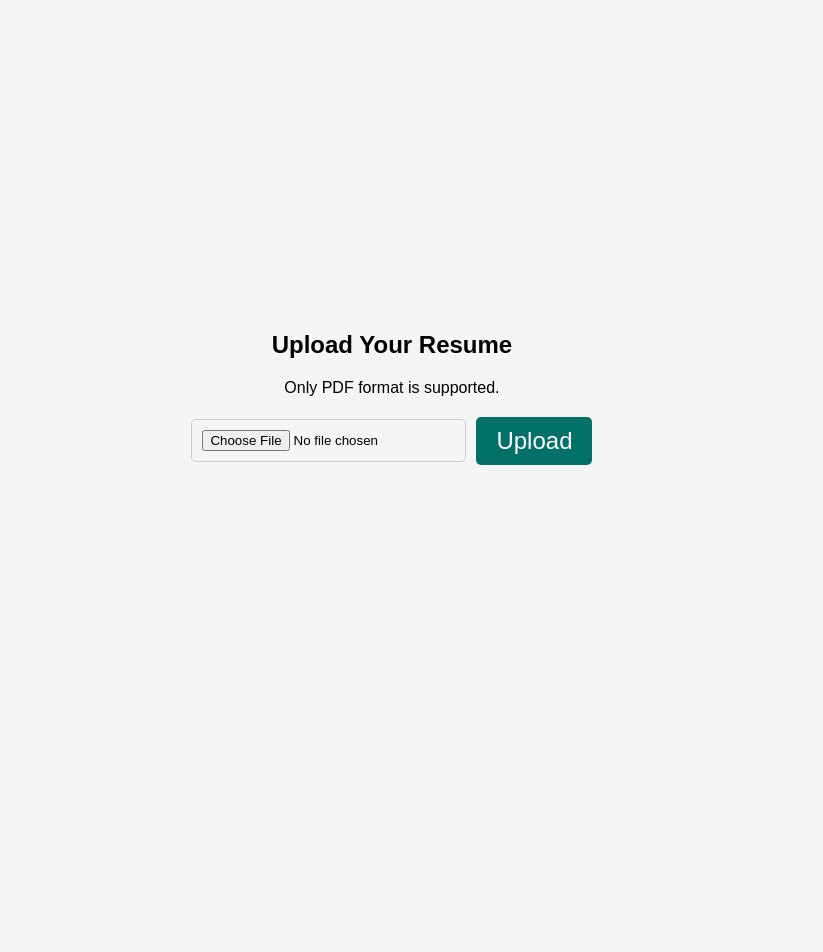
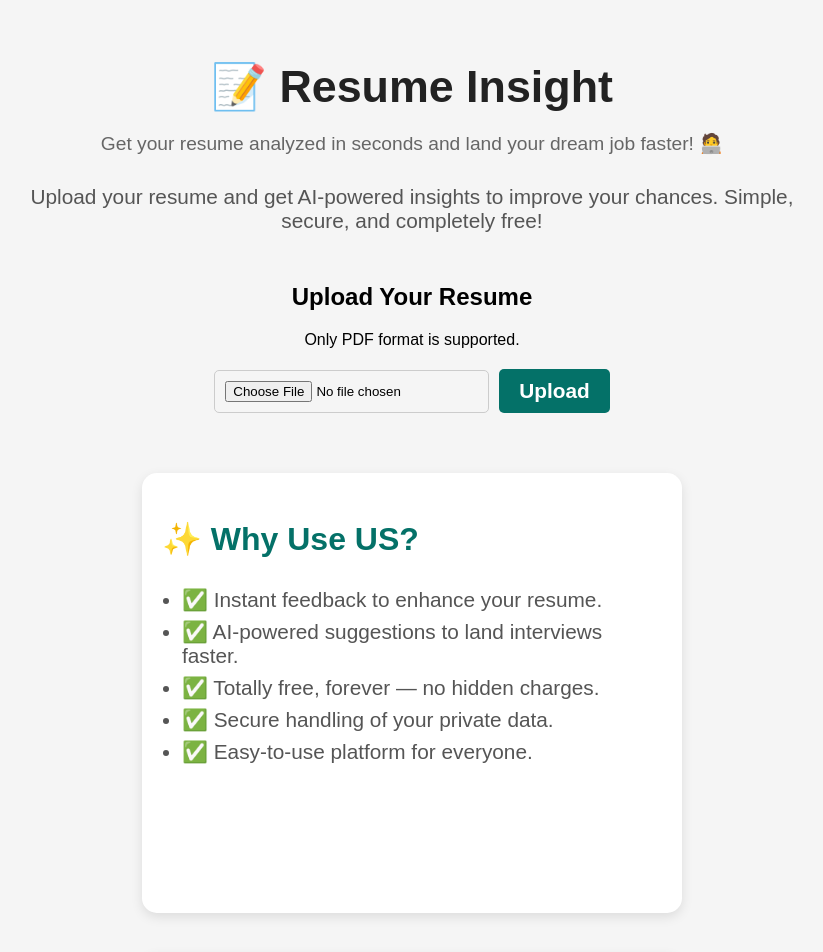
Before and after one commit to dhruvdaberao/Resume-Insight, a React (Create React App) app: page / in a window 1280 px wide. Shown: the top 952 px of the page, without its empty margins (228-1051 px from the left). Before the commit the page ends 800 px from the top, so only its background shows below. Built offline with nearby package versions, Linux system fonts and the light colour scheme.

Commit message:
Your meaningful commit message here

```diff
--- a/src/pages/AnalyzerPage.js
+++ b/src/pages/AnalyzerPage.js
@@ -116,7 +116,7 @@ const AnalyzerPage = () => {
   return (
     <div className="analyzer-page">
       <Typography variant="h3" className="page-heading">
-        🚀 Resume Analyzer Results
+        Analysis Results
       </Typography>
       <Typography variant="h6" className="page-subheading">
         Tailored analysis and suggestions for your selected company
--- a/src/pages/UploadResume.js
+++ b/src/pages/UploadResume.js
@@ -57,22 +57,85 @@ const UploadResume = () => {
   };
 
   return (
+    // <div className="upload-page">
+    //   <h2 className="title">Upload Your Resume</h2>
+    //   <p className="subtitle">Only PDF format is supported.</p>
+    //   <div className="upload-controls">
+    //     <input type="file" accept=".pdf" onChange={handleFileChange} className="file-input" />
+    //     <button onClick={handleUpload} className="upload-button" disabled={loading || !selectedFile}>
+    //       {loading ? "Uploading..." : "Upload"}
+    //     </button>
+    //   </div>
+    //   <p className="message">{message}</p>
+    //   {fileUploaded && (
+    //     <button onClick={() => navigate("/companyPage")} className="navigate-button">
+    //       Click here to select a company
+    //     </button>
+    //   )}
+    // </div>
 <div className="upload-page">
+
+{/* Top Heading Section */}
+<div className="top-heading">
+  <h1 className="main-heading">📝 Resume Insight</h1>
+  <p className="sub-heading">Get your resume analyzed in seconds and land your dream job faster! 🧑‍💻</p>
+</div>
+
+{/* Moved Site Info */}
+<p className="site-info">
+  Upload your resume and get AI-powered insights to improve your chances. Simple, secure, and completely free!
+</p>
+
+{/* Upload Section */}
 <h2 className="title">Upload Your Resume</h2>
 <p className="subtitle">Only PDF format is supported.</p>
+
 <div className="upload-controls">
   <input type="file" accept=".pdf" onChange={handleFileChange} className="file-input" />
   <button onClick={handleUpload} className="upload-button" disabled={loading || !selectedFile}>
     {loading ? "Uploading..." : "Upload"}
   </button>
 </div>
+
 <p className="message">{message}</p>
+
 {fileUploaded && (
   <button onClick={() => navigate("/companyPage")} className="navigate-button">
-          Click here to select a company
+    Select a Company
   </button>
 )}
+
+{/* Cards Section */}
+<div className="cards-container">
+  {/* Why Use Resume Insight */}
+  <div className="info-card fade-in-left">
+    <h2 className="card-heading">✨ Why Use US?</h2>
+    <ul className="card-list">
+      <li>✅ Instant feedback to enhance your resume.</li>
+      <li>✅ AI-powered suggestions to land interviews faster.</li>
+      <li>✅ Totally free, forever — no hidden charges.</li>
+      <li>✅ Secure handling of your private data.</li>
+      <li>✅ Easy-to-use platform for everyone.</li>
+    </ul>
   </div>
+
+  {/* How It Works */}
+  <div className="info-card fade-in-right">
+  <h2 className="card-heading">🛠️ How It Works</h2>
+  <ul className="card-list">
+    <li>📥 Upload your PDF resume.</li>
+    <li>🔍 Get immediate insights & feedback.</li>
+    <li>💡 See suggestions for improvements.</li>
+    <li>🚀 Apply confidently with your new resume!</li>
+    <li>📈 Track your success and improve continuously.</li>
+  </ul>
+</div>
+
+</div>
+
+</div>
+
+
   );
 };
 
--- a/src/styles/AnalyzerPage.css
+++ b/src/styles/AnalyzerPage.css
@@ -6,14 +6,15 @@
   }
 
   .page-heading {
-    font-size: 2.5rem;
-    font-weight: bold;
-    margin-bottom: 10px;
+     margin-bottom: 15px;
+    font-size: 2.8rem;
+    font-weight: 700 !important;
+    color: #222;
   }
 
   .page-subheading {
     font-size: 1.2rem;
-    color: #555;
+    color: #666;
     margin-bottom: 30px;
   }
 
@@ -128,6 +129,7 @@
     font-weight: bold !important;
     padding: 10px 20px;
     border-radius: 5px;
+    font-size: 1.3rem !important;
   }
 
 
--- a/src/styles/CompanyPage.css
+++ b/src/styles/CompanyPage.css
@@ -18,7 +18,7 @@
     height: 180px;
     text-align: center;
     box-shadow: 0 4px 12px rgba(0, 0, 0, 0.1);
-    border-radius: 22px;
+    border-radius: 43px !important;
     cursor: pointer;
     transition: transform 0.3s ease-in-out, box-shadow 0.3s ease-in-out;
     background: white;
@@ -105,11 +105,12 @@
 
 /* Analyze Button */
 .analyze-button {
+    font-weight: bold !important;
     margin-top: 50px; /* Increase margin */
     padding:  20px;
     width: 80%;
-    max-width: 300px;
-    font-size: 1.1rem;
+    max-width: 500px;
+    font-size: 1.3rem !important;
     font-weight: bold;
     text-transform: uppercase;
     border-radius: 8px;
--- a/src/styles/UploadResume.css
+++ b/src/styles/UploadResume.css
@@ -1,17 +1,15 @@
 body {
-  display: flex;
-  justify-content: center;
-  align-items: center;
-  height: 100vh;
+  margin: 0;
+  font-family: Arial, sans-serif;
+  background-color: #f5f5f5;
   text-align: center;
-  background-color: #f5f5f5;
-  margin: 0;
+  padding: 30px 20px;
 }
 
 .upload-page {
   width: 90%;
   max-width: 1200px;
-  text-align: center;
+  margin: 0 auto;
 }
 
 .upload-controls {
@@ -29,13 +27,14 @@ body {
 }
 
 .upload-button {
+  font-weight: bold;
   padding: 10px 20px;
   background-color: #047168;
   color: white;
   border: none;
   border-radius: 5px;
   cursor: pointer;
-  font-size: 1.5rem;
+  font-size: 1.3rem;
   transition: background 0.3s;
 }
 
@@ -50,18 +49,46 @@ body {
   color: #047168 !important;
 }
 
+/* Heading Section */
+.top-heading {
+  margin-bottom: 30px;
+}
+
+.main-heading {
+  margin-bottom: 15px;
+  font-size: 2.8rem;
+  font-weight: 700 !important;
+  color: #222;
+}
+
+.sub-heading {
+  font-size: 1.2rem;
+    color: #666;
+    margin-bottom: 30px;
+}
+
+.site-info {
+  font-size: 1.3rem;
+  margin-top: 15px;
+  margin-bottom: 50px;
+  color: #555;
+  max-width: 800px;
+  margin-left: auto;
+  margin-right: auto;
+}
+
+/* Upload Block Text */
 .text-container {
   width: 100%;
   text-align: left;
   margin-top: 30px;
   background: #f8f8f8;
-  padding: 15px;
-  border-radius: 5px;
-  white-space: pre-wrap;
+  padding: 20px;
+  border-radius: 10px;
 }
 
 .text-title {
-  font-size: 1.8rem;
+  font-size: 2rem;
   font-weight: bold;
   margin-bottom: 10px;
 }
@@ -69,11 +96,12 @@ body {
 .text-content {
   white-space: pre-wrap;
   word-wrap: break-word;
-  font-size: 1.2rem;
+  font-size: 1.3rem;
   line-height: 1.6;
   color: #333;
 }
 
+/* Navigate Button */
 .navigate-button {
   background-color: #047168;
   color: white;
@@ -85,7 +113,7 @@ body {
   cursor: pointer;
   transition: all 0.3s;
   display: block;
-  margin: 20px auto;
+  margin: 30px auto;
   text-align: center;
   box-shadow: 0px 4px 6px rgba(0, 0, 0, 0.1);
 }
@@ -100,13 +128,88 @@ body {
   box-shadow: 0px 2px 4px rgba(0, 0, 0, 0.15);
 }
 
-@keyframes fadeIn {
+/* Cards Section */
+.cards-container {
+  display: flex;
+  justify-content: center;
+  align-items: flex-start;
+  gap: 40px;
+  margin-top: 60px;
+  flex-wrap: wrap; /* for responsiveness */
+}
+
+.info-card {
+  background-color: #ffffff;
+  box-shadow: 0 4px 12px rgba(0, 0, 0, 0.1);
+  padding: 20px;  /* Reduced padding to make it more compact */
+  border-radius: 15px;
+  width: 45%;
+  max-width: 500px;
+  text-align: left;
+  transition: transform 0.5s ease, opacity 0.5s ease;
+  opacity: 0;
+  transform: translateY(30px);
+  display: flex;
+  flex-direction: column;
+  justify-content: flex-start;  /* Align content to the top */
+  min-height: 400px;  /* Ensure cards are at least 400px tall */
+}
+
+.card-heading {
+  font-size: 2rem;
+  font-weight: bold;
+  margin-bottom: 20px;
+  color: #047168;
+  text-align: left;  /* Align the heading to the left */
+}
+
+
+
+
+.card-list {
+  font-size: 1.3rem;
+  color: #555;
+  padding-left: 20px;
+  margin-top: 10px; /* Reduce gap between list and heading */
+}
+
+.card-list li {
+  margin-bottom: 8px; /* Reduced spacing between list items */
+}
+
+.card-footer {
+  margin-top: auto; /* Push this section to the bottom */
+  margin-bottom: 20px;  /* Add space only at the bottom */
+}
+
+
+/* Animation Classes */
+.fade-in-left {
+  animation: fadeInLeft 1s forwards;
+}
+
+.fade-in-right {
+  animation: fadeInRight 1s forwards;
+}
+
+@keyframes fadeInLeft {
   from {
-      opacity: 0;
-      transform: translateY(10px);
+    opacity: 0;
+    transform: translateX(-50px);
   }
   to {
-      opacity: 1;
-      transform: translateY(0);
+    opacity: 1;
+    transform: translateX(0);
   }
 }
+
+@keyframes fadeInRight {
+  from {
+    opacity: 0;
+    transform: translateX(50px);
+  }
+  to {
+    opacity: 1;
+    transform: translateX(0);
+  }
+}
```
Lines whose indentation alone changed are shown as unchanged.
